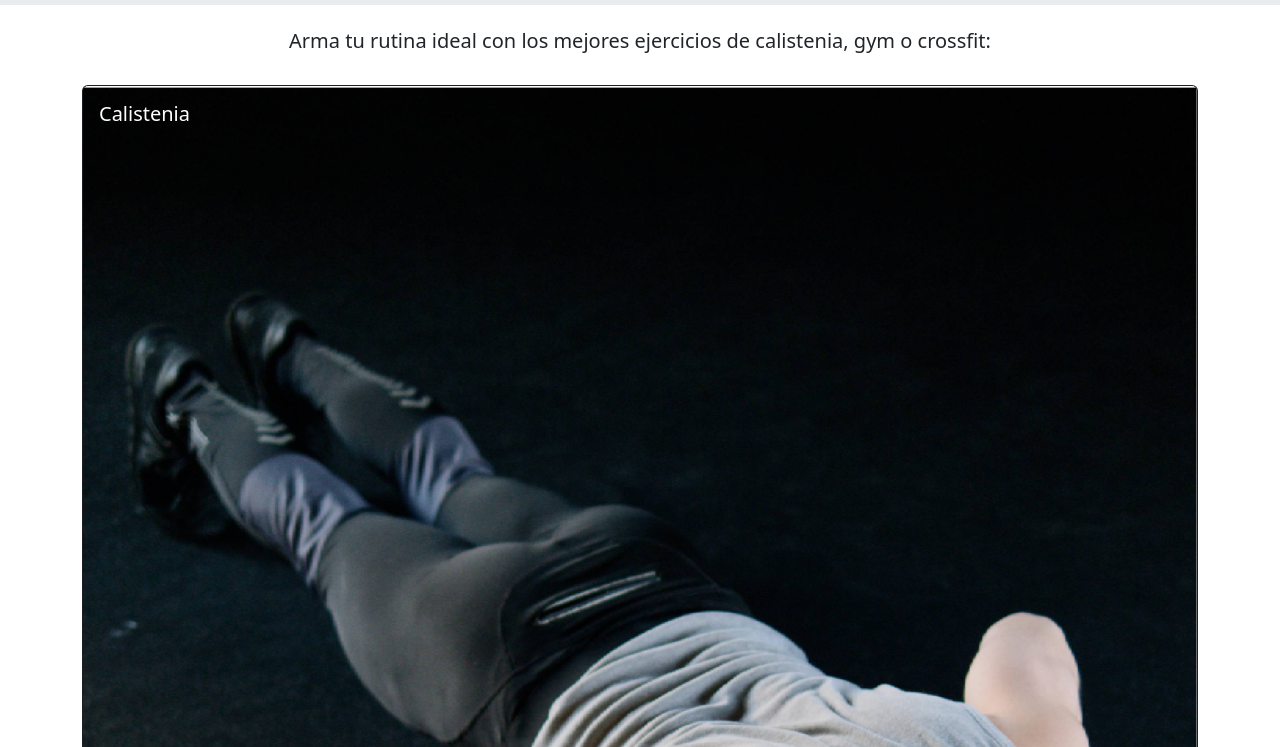
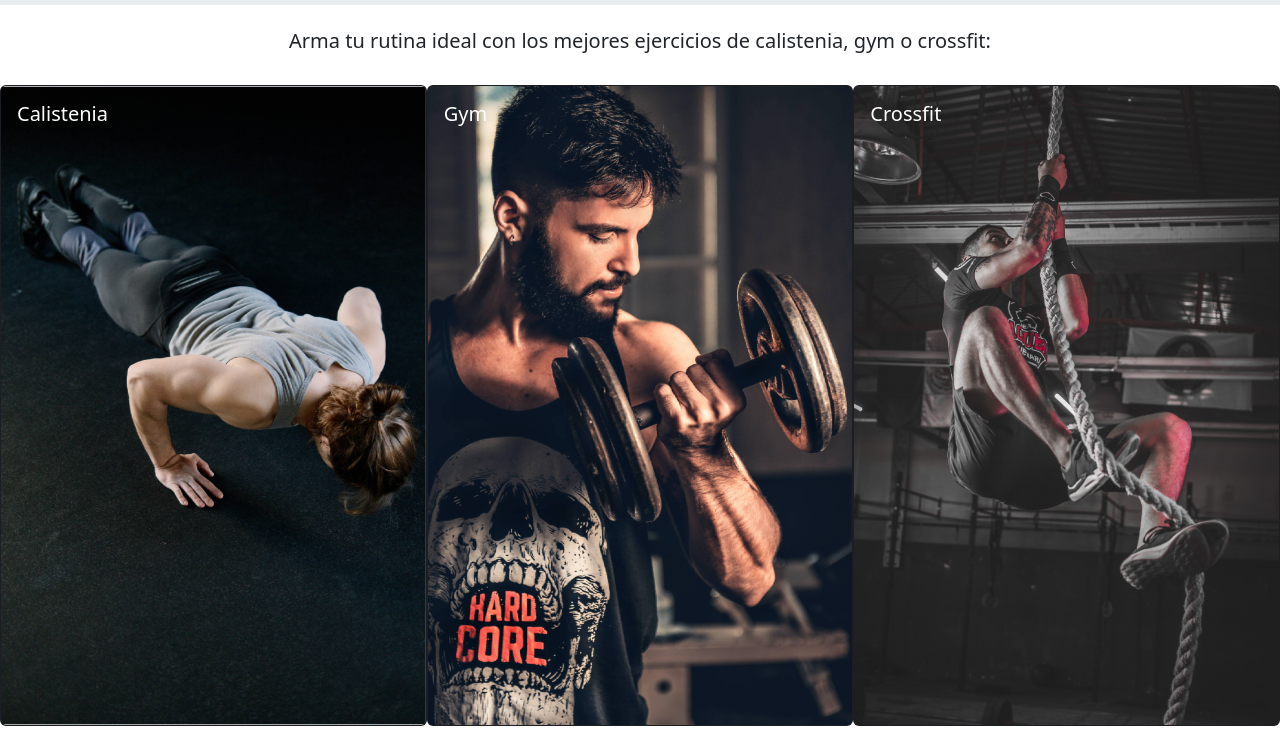
Before and after one commit to roela12/proyecto_mi_ejercicio, a plain HTML site: page index.html in a window 1280 px wide. Shown: the part 51-798 px from the top of the page. Drawn offline with nearby package versions, Linux system fonts and the light colour scheme.

Commit message:
arreglos en cambios sobre boostrap

```diff
--- a/index.html
+++ b/index.html
@@ -49,10 +49,9 @@
             <h2 class="menu__title">Arma tu rutina ideal con los mejores ejercicios de calistenia, gym o crossfit:</h2>
             <br>
         </div>
-        <section class="container">
-            <div class="menu__images row">
+            <div class="menu__images">
                 <a href="./pages/calistenia.html">
-                    <div class="card text-bg-dark menu__image col-lg-4 col-md-4 col-sm-12">
+                    <div class="card text-bg-dark menu__image">
                         <img src="./images/calistenia.jpg" class="card-img" alt="calistenia">
                         <div class="card-img-overlay">
                         <h5 class="card-title">Calistenia</h5>
@@ -60,7 +59,7 @@
                     </div>
                 </a>
                 <a href="./pages/gym.html">
-                    <div class="card text-bg-dark menu__image col-lg-4 col-md-4 col-sm-12">
+                    <div class="card text-bg-dark menu__image">
                         <img src="./images/gym.jpg" class="card-img" alt="gym">
                         <div class="card-img-overlay">
                             <h5 class="card-title">Gym</h5>
@@ -68,7 +67,7 @@
                     </div>
                 </a>
                 <a href="./pages/crossfit.html">
-                    <div class="card text-bg-dark menu__image col-lg-4 col-md-4 col-sm-12">
+                    <div class="card text-bg-dark menu__image">
                         <img src="./images/crossfit.jpg" class="card-img" alt="crossfit">
                         <div class="card-img-overlay">
                             <h5 class="card-title">Crossfit</h5>
@@ -76,7 +75,6 @@
                     </div>
                 </a>
             </div>
-        </section>
         <br>
     </main>
     <!--fin menu principal-->
```
